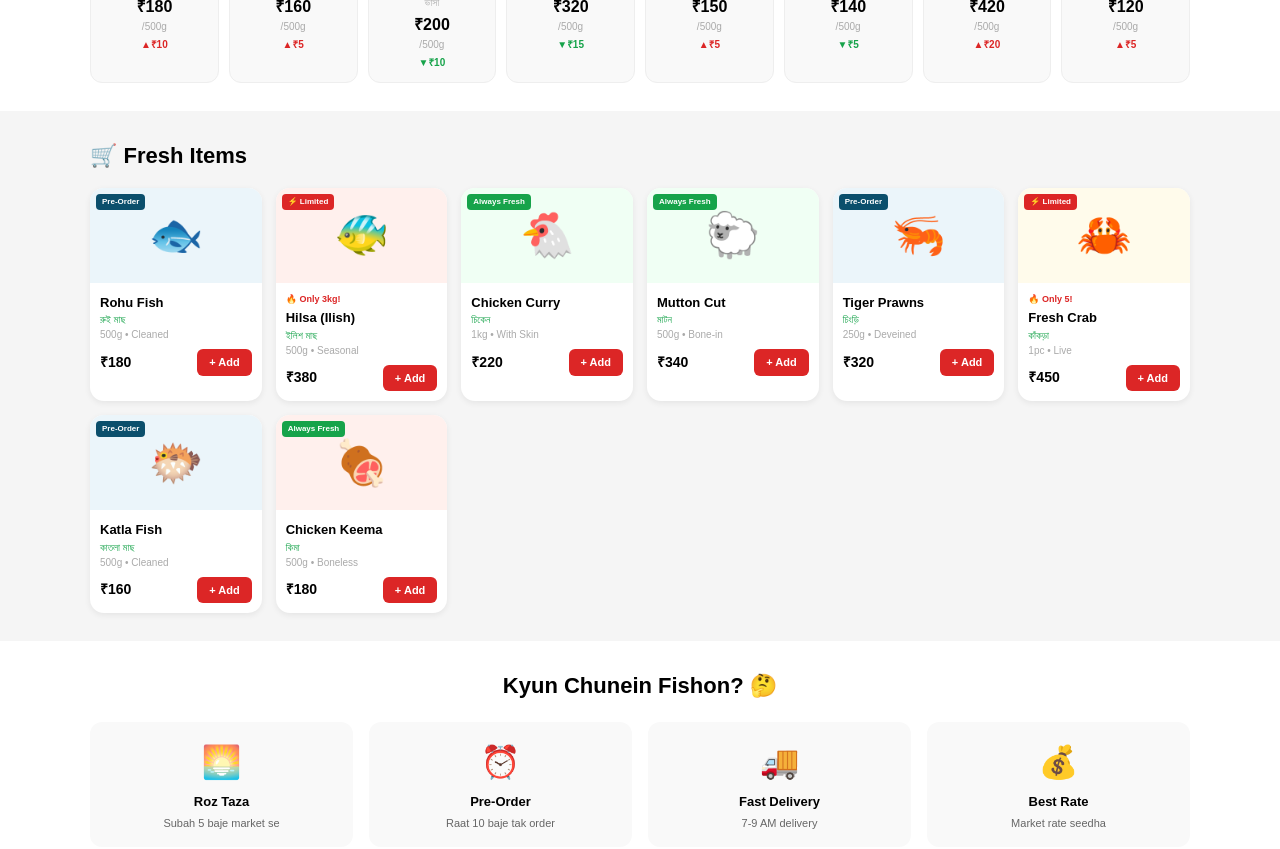
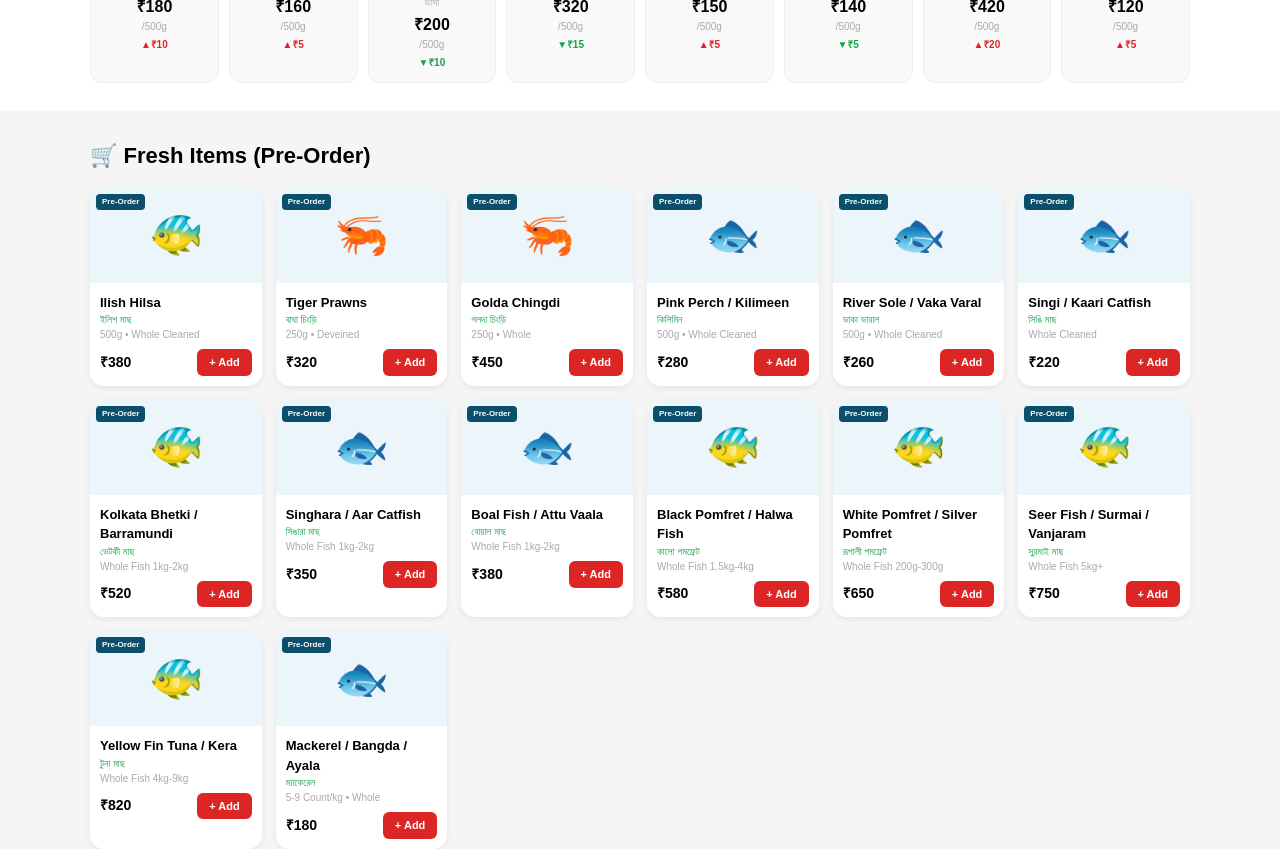
Before and after one commit to kumoranjandas-fishon/fission, a Next.js app: page / in a window 1280 px wide. Shown: the part 920-1769 px from the top of the page. Built offline with nearby package versions, Linux system fonts and the light colour scheme.

Commit message:
Add pre-order fish items

```diff
--- a/app/page.tsx
+++ b/app/page.tsx
@@ -1,14 +1,20 @@
 "use client";
 import { useState } from "react";
 const ITEMS = [
-  {n:'Rohu Fish',b:'রুই মাছ',s:'500g • Cleaned',p:180,e:'🐟',badge:'Pre-Order',bc:'#0B4F6C',bg:'#EBF5FA'},
-  {n:'Hilsa (Ilish)',b:'ইলিশ মাছ',s:'500g • Seasonal',p:380,e:'🐠',badge:'⚡ Limited',bc:'#DC2626',bg:'#FFF0ED',stock:'Only 3kg!'},
-  {n:'Chicken Curry',b:'চিকেন',s:'1kg • With Skin',p:220,e:'🐔',badge:'Always Fresh',bc:'#16A34A',bg:'#F0FFF4'},
-  {n:'Mutton Cut',b:'মাটন',s:'500g • Bone-in',p:340,e:'🐑',badge:'Always Fresh',bc:'#16A34A',bg:'#F0FFF4'},
-  {n:'Tiger Prawns',b:'চিংড়ি',s:'250g • Deveined',p:320,e:'🦐',badge:'Pre-Order',bc:'#0B4F6C',bg:'#EBF5FA'},
-  {n:'Fresh Crab',b:'কাঁকড়া',s:'1pc • Live',p:450,e:'🦀',badge:'⚡ Limited',bc:'#DC2626',bg:'#FFFBEB',stock:'Only 5!'},
-  {n:'Katla Fish',b:'কাতলা মাছ',s:'500g • Cleaned',p:160,e:'🐡',badge:'Pre-Order',bc:'#0B4F6C',bg:'#EBF5FA'},
-  {n:'Chicken Keema',b:'কিমা',s:'500g • Boneless',p:180,e:'🍖',badge:'Always Fresh',bc:'#16A34A',bg:'#FFF0ED'},
+  {n:'Ilish Hilsa',b:'ইলিশ মাছ',s:'500g • Whole Cleaned',p:380,e:'🐠',badge:'Pre-Order',bc:'#0B4F6C',bg:'#EBF5FA'},
+  {n:'Tiger Prawns',b:'বাঘা চিংড়ি',s:'250g • Deveined',p:320,e:'🦐',badge:'Pre-Order',bc:'#0B4F6C',bg:'#EBF5FA'},
+  {n:'Golda Chingdi',b:'গলদা চিংড়ি',s:'250g • Whole',p:450,e:'🦐',badge:'Pre-Order',bc:'#0B4F6C',bg:'#EBF5FA'},
+  {n:'Pink Perch / Kilimeen',b:'কিলিমিন',s:'500g • Whole Cleaned',p:280,e:'🐟',badge:'Pre-Order',bc:'#0B4F6C',bg:'#EBF5FA'},
+  {n:'River Sole / Vaka Varal',b:'ভাকা ভারাল',s:'500g • Whole Cleaned',p:260,e:'🐟',badge:'Pre-Order',bc:'#0B4F6C',bg:'#EBF5FA'},
+  {n:'Singi / Kaari Catfish',b:'সিঙি মাছ',s:'Whole Cleaned',p:220,e:'🐟',badge:'Pre-Order',bc:'#0B4F6C',bg:'#EBF5FA'},
+  {n:'Kolkata Bhetki / Barramundi',b:'ভেটকী মাছ',s:'Whole Fish 1kg-2kg',p:520,e:'🐠',badge:'Pre-Order',bc:'#0B4F6C',bg:'#EBF5FA'},
+  {n:'Singhara / Aar Catfish',b:'সিঙারা মাছ',s:'Whole Fish 1kg-2kg',p:350,e:'🐟',badge:'Pre-Order',bc:'#0B4F6C',bg:'#EBF5FA'},
+  {n:'Boal Fish / Attu Vaala',b:'বোয়াল মাছ',s:'Whole Fish 1kg-2kg',p:380,e:'🐟',badge:'Pre-Order',bc:'#0B4F6C',bg:'#EBF5FA'},
+  {n:'Black Pomfret / Halwa Fish',b:'কালো পমফ্রেট',s:'Whole Fish 1.5kg-4kg',p:580,e:'🐠',badge:'Pre-Order',bc:'#0B4F6C',bg:'#EBF5FA'},
+  {n:'White Pomfret / Silver Pomfret',b:'রূপালী পমফ্রেট',s:'Whole Fish 200g-300g',p:650,e:'🐠',badge:'Pre-Order',bc:'#0B4F6C',bg:'#EBF5FA'},
+  {n:'Seer Fish / Surmai / Vanjaram',b:'সুরমাই মাছ',s:'Whole Fish 5kg+',p:750,e:'🐠',badge:'Pre-Order',bc:'#0B4F6C',bg:'#EBF5FA'},
+  {n:'Yellow Fin Tuna / Kera',b:'টুনা মাছ',s:'Whole Fish 4kg-9kg',p:820,e:'🐠',badge:'Pre-Order',bc:'#0B4F6C',bg:'#EBF5FA'},
+  {n:'Mackerel / Bangda / Ayala',b:'ম্যাকেরেল',s:'5-9 Count/kg • Whole',p:180,e:'🐟',badge:'Pre-Order',bc:'#0B4F6C',bg:'#EBF5FA'},
 ];
 const PINCODES: Record<string, {area:string, time:string}> = {
 '110092': {area:'Preet Vihar / Mandawali', time:'9 AM - 12 PM'},
@@ -229,7 +235,7 @@
 {/* ITEMS */}
 <section id="menu" style={{background:'#f5f5f5',padding:'28px 20px'}}>
 <div style={{maxWidth:'1100px',margin:'0 auto'}}>
-<h2 style={{fontSize:'22px',fontWeight:900,marginBottom:'16px'}}>🛒 Fresh Items</h2>
+<h2 style={{fontSize:'22px',fontWeight:900,marginBottom:'16px'}}>🛒 Fresh Items (Pre-Order)</h2>
 <div style={{display:'grid',gridTemplateColumns:'repeat(auto-fit,minmax(170px,1fr))',gap:'14px'}}>
 {ITEMS.map(i=>{
 const qty = getQty(i.n);
```
